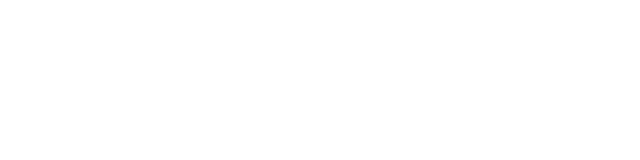
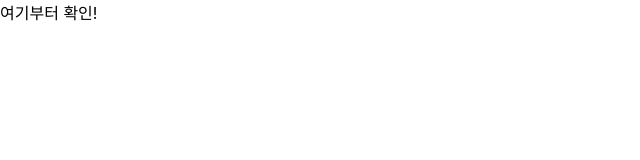
Before and after one commit to codestates-seb/seb41_pre_007, a React (Create React App) app in the folder client/: page / in a window 1280 px wide. Shown: the top 160 px of the page, without its empty margins (0-640 px from the left). Built offline with nearby package versions, Linux system fonts and the light colour scheme.

Commit message:
🐛fix:test (#13)

```diff
--- a/client/src/App.js
+++ b/client/src/App.js
@@ -1,5 +1,5 @@
 function App() {
-  return <></>;
+  return <>여기부터 확인!</>;
 }
 
 export default App;
```
